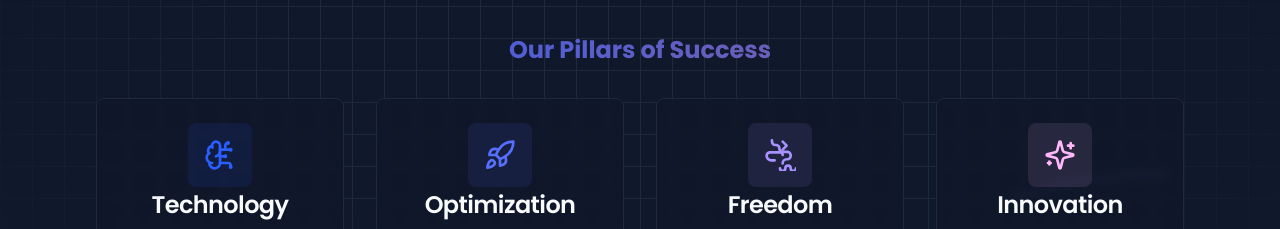
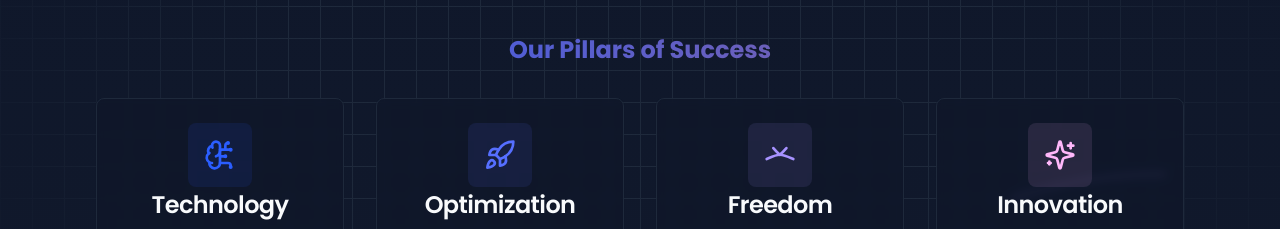
Before and after one commit to tovy-eu/tovy.eu-website, a Next.js app: page / in a window 1280 px wide. Shown: the part 1020-1249 px from the top of the page. Built offline with nearby package versions, Linux system fonts and the light colour scheme; no server answers.

Commit message:
I want it to be a flying bird

```diff
--- a/src/components/landing/about-section.tsx
+++ b/src/components/landing/about-section.tsx
@@ -29,10 +29,9 @@ const pillars = [
         strokeLinejoin="round"
         className="h-8 w-8"
       >
-        <path d="M12 22a2 2 0 0 0 4 0c0-1.1.9-2 2-2s2 .9 2 2a2 2 0 0 0 4 0" />
-        <path d="M14 18.3c0-1.7 1.3-3.1 3-3.1h.5c1.4 0 2.5-1.1 2.5-2.5v-.5c0-1.4-1.1-2.5-2.5-2.5h-3.5c-1.4 0-2.5-1.1-2.5-2.5v-.5C11.5 5.6 10.4 4.5 9 4.5H8.5c-1.4 0-2.5-1.1-2.5-2.5V1" />
-        <path d="M14 12a2 2 0 0 0-2-2H4.5C3.1 10 2 11.1 2 12.5v.5C2 14.4 3.6 16 5.5 16H8" />
-        <path d="m14 8 3-3-3-3" />
+        <path d="M2 15c4.1-1.8 6.9-3.2 9.9-3.2 3.1 0 6 1.4 10.1 3.2" />
+        <path d="M11.9 11.8c-2.5-2.2-4.9-5-4.9-5" />
+        <path d="M11.9 11.8c2.5-2.2 4.9-5 4.9-5" />
       </svg>
     ),
     title: "Freedom",
```
